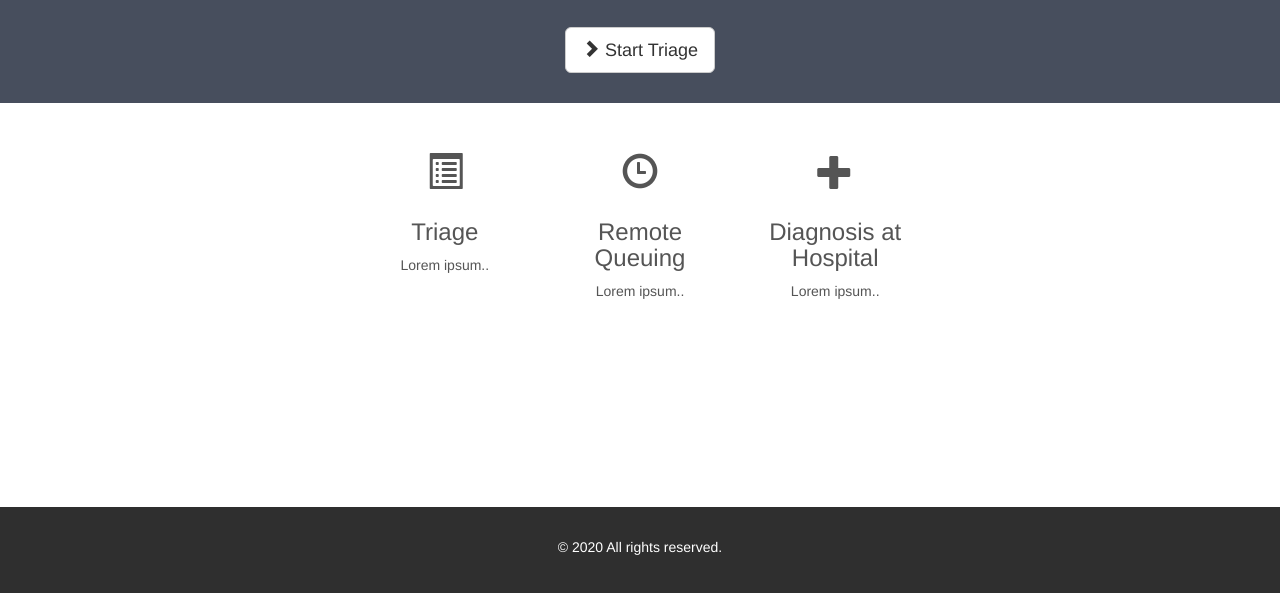
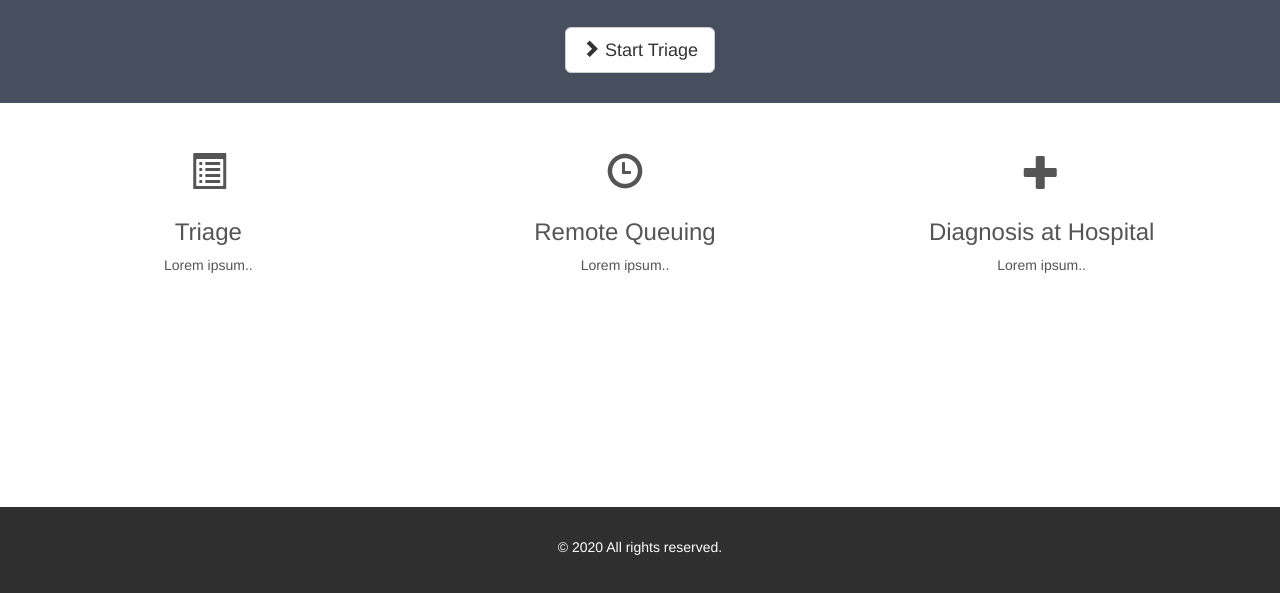
Before and after one commit to Phluenam/QueueCovid, an Electron app: page public/index.html in a window 1280 px wide. Shown: the part 203-796 px from the top of the page. Drawn offline with nearby package versions, Linux system fonts and the light colour scheme.

Commit message:
Fix row width

```diff
--- a/public/index.html
+++ b/public/index.html
@@ -26,6 +26,10 @@
       background-color: #ffffff;
       color: #555555;
       flex: 1;
+      width: 100%;
+    }
+    .row {
+      width: 100%;
     }
     .bg-3 {
       background-color: #2f2f2f;
```
Also changed, not shown: public/book.html (+1 -0 lines), public/confirm.html (+1 -0 lines).
